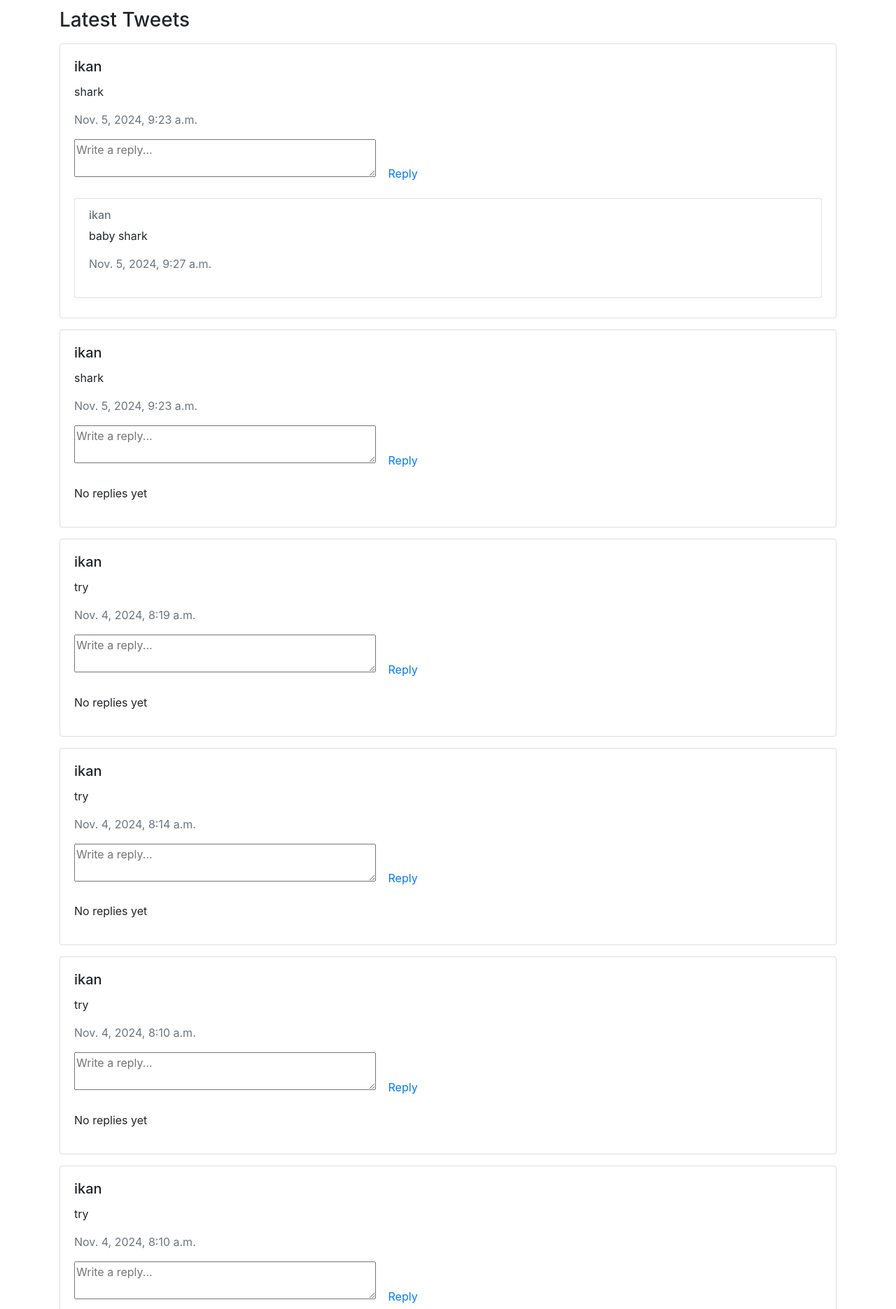
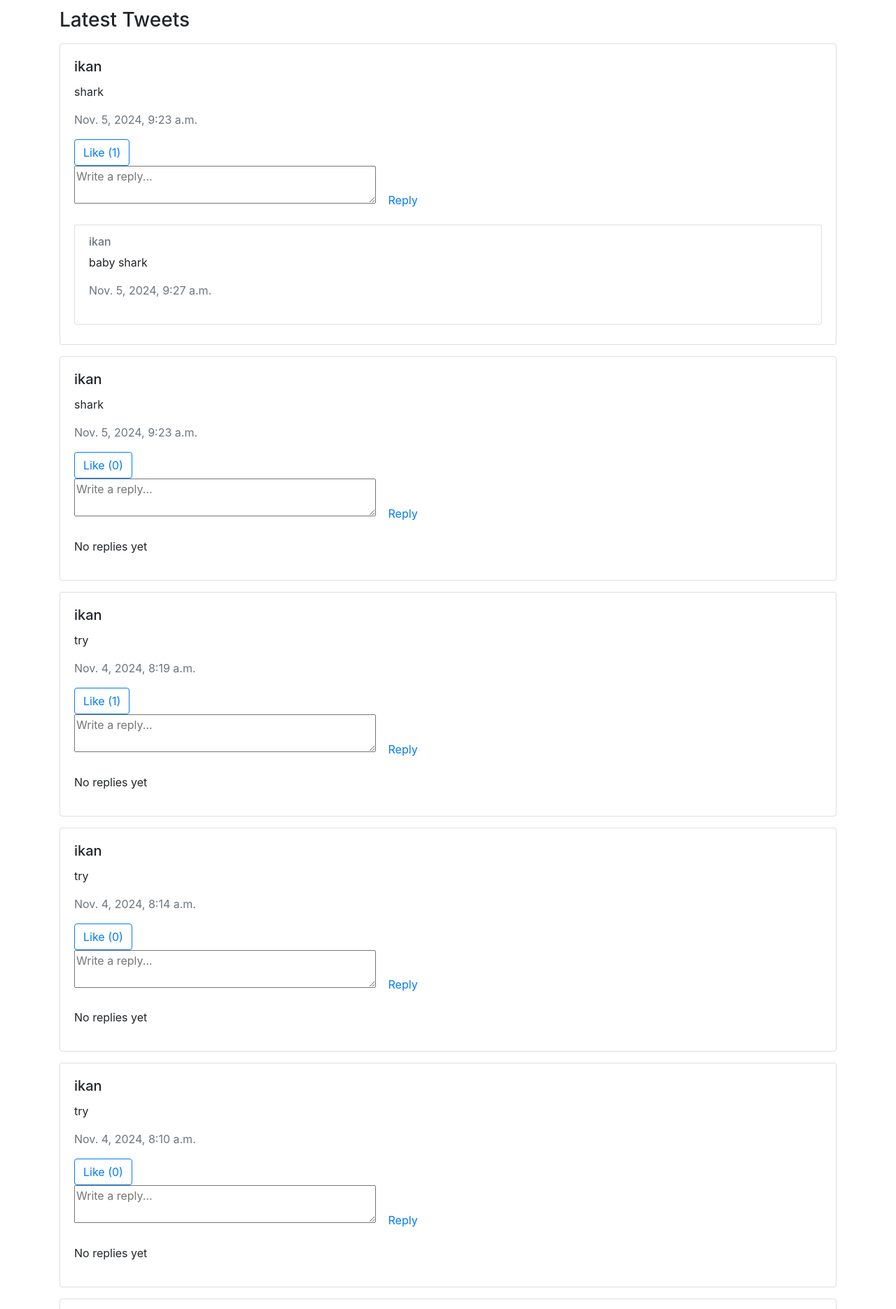
Before and after one commit to jafar0114/social_media, a Django app: page / in a window 1280 px wide. Shown: the part 255-2126 px from the top of the page at 70% size. Run offline with Django 5.2, Linux system fonts and the light colour scheme; a user stored in the database is signed in; data comes from the database, SQL or seed files in the repository; both versions use the stored data as it was after the commit; some libraries are stand-ins or nearby versions.

Commit message:
add feature like

```diff
--- a/main_app/models.py
+++ b/main_app/models.py
@@ -19,3 +19,14 @@ class Reply(models.Model):
 
     def __str__(self):
         return f"Reply by {self.username} on {self.tweet}"
+
+class Like(models.Model):
+    tweet = models.ForeignKey(Tweet, on_delete=models.CASCADE, related_name='likes')
+    user = models.ForeignKey(User, on_delete=models.CASCADE)
+    created_at = models.DateTimeField(auto_now_add=True)
+
+    class Meta:
+        unique_together = ('tweet', 'user')
+
+    def __str__(self):
+        return f"{self.user.username} likes {self.tweet.content}"
--- a/main_app/templates/tweet_list.html
+++ b/main_app/templates/tweet_list.html
@@ -24,6 +24,13 @@
                     <h5 class="card-title">{{ tweet.user.username }}</h5>
                     <p class="card-text">{{ tweet.content }}</p>
                     <p class="text-muted">{{ tweet.created_at }}</p>
+
+                    <form method="post" action="{% url 'like_tweet' tweet.id %}">
+                        {% csrf_token %}
+                        <button type="submit" class="btn btn-outline-primary">
+                            Like ({{ tweet.likes.count }})
+                        </button>
+                    </form>
 
                     <form method="post" action="{% url 'reply_tweet' tweet.id %}">
                         {% csrf_token %}
--- a/main_app/urls.py
+++ b/main_app/urls.py
@@ -6,5 +6,6 @@ urlpatterns = [
     path('register/', views.register, name='register'),
     path('login/', views.login_view, name='login'),
     path('logout/', views.logout_view, name='logout'),
-    path('reply/<int:tweet_id>/', views.reply_tweet, name='reply_tweet')
+    path('reply/<int:tweet_id>/', views.reply_tweet, name='reply_tweet'),
+    path('like/<int:tweet_id>/', views.like_tweet, name='like_tweet'),
 ]
--- a/main_app/views.py
+++ b/main_app/views.py
@@ -3,7 +3,7 @@ from django.contrib.auth.forms import UserCreationForm, AuthenticationForm
 from django.contrib.auth import login, logout
 from django.contrib.auth.decorators import login_required
 from django.contrib import messages
-from .models import Tweet, Reply
+from .models import Tweet, Reply, Like
 from .forms import TweetForm, ReplyForm
 
 # Create your views here.
@@ -74,3 +74,11 @@ def reply_tweet(request, tweet_id):
             reply.save()
             return redirect('tweet_list')
     return redirect('tweet_list')
+
+@login_required
+def like_tweet(request, tweet_id):
+    tweet = get_object_or_404(Tweet, id=tweet_id)
+    like, created = Like.objects.get_or_create(tweet=tweet, user=request.user)
+    if not created:
+        like.delete()
+    return redirect('tweet_list')
```
Also changed, not shown: db.sqlite3, main_app/migrations/0003_like.py (added).
